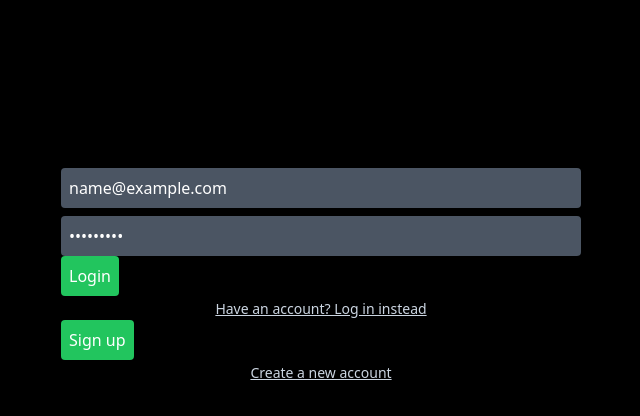
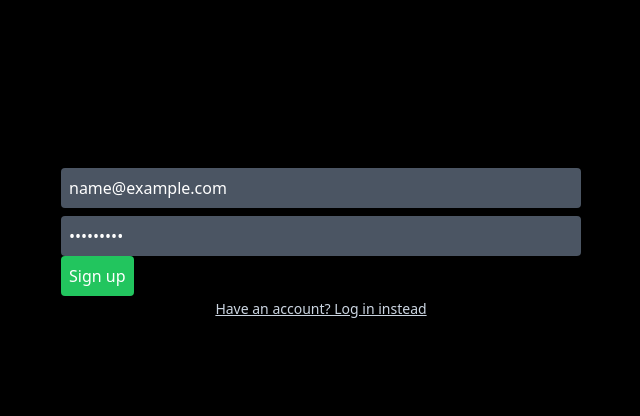
Before and after one commit to GuiltyEND/Auth-and-login, a Nuxt app: page / in a window 1280 px wide. Both pictures are taken after typing "name@example.com", "Sample123" into the empty fields and a click on the button "Create a new account". Shown: the top 416 px of the page, without its empty margins (319-959 px from the left). Built offline with nearby package versions, Linux system fonts and the light colour scheme; no server answers.

Commit message:
Add files via upload
finish

```diff
--- a/components/login.vue
+++ b/components/login.vue
@@ -10,15 +10,17 @@
     class="w-full mt-8 text-sm text-center underline text-slate-300"
     @click="changeComponent"
   >
-    <span>Have an account? Log in instead</span>
+    <span>Create a new account</span>
   </button>
 </template>
 <script>
+
 export default {
   props:{email:String,password:String},
+  emits:['changeComponent'],
   methods: {
     changeComponent() {
-      this.$emit('changeComponent')
+      this.$emit('changeComponent', 'Register')
     },
     login() {
       const supabase = useSupabaseClient();
--- a/components/register.vue
+++ b/components/register.vue
@@ -8,18 +8,19 @@
   </button>
   <button
     class="w-full mt-8 text-sm text-center underline text-slate-300"
-    @click="isSignUp = !isSignUp"
+    @click="changeComponent"
   >
-    <span>Create a new account</span>
+    <span>Have an account? Log in instead</span>
   </button>
 </template>
 <script>
 
 export default {
   props:{email:String,password:String},
+  emits:['changeComponent'],
   methods: {
     changeComponent() {
-      this.$emit('changeComponent')
+      this.$emit('changeComponent','Login')
     },
     signUp(){
       const supabase = useSupabaseClient();
--- a/pages/index.vue
+++ b/pages/index.vue
@@ -20,23 +20,40 @@
           class="p-2 bg-gray-600 text-white rounded"
         >
       </form>
-      <login
-        :email="email"
-        :password="password"
-      />
-      <register
-        :email="email"
-        :password="password"
-      />
+      <keep-alive>
+        <component
+          :is="currentlyAuthComponent"
+          @change-component='changeComponent'
+          :password="password"
+          :email="email">
+        </component>
+      </keep-alive>
     </div>
   </div>
 </template>
+<script>
+import Login from '../components/login.vue'
+import Register from '../components/register.vue'
 
+export default {
+    components: {
+    Login,
+    Register
+  },
+  data() {
+    return {
+      currentlyAuthComponent:'Login'
+    }
+  },
+
+  methods: {
+    changeComponent(component) {
+    this.currentlyAuthComponent = component
+    }
+  }
+}
+</script>
 <script setup>
-import login from '../components/login.vue'
-import register from '../components/register.vue'
-
-
 
 const supabase = useSupabaseClient();
 
@@ -45,20 +62,10 @@ definePageMeta({
   layout: "autorization",
 });
 
-
-
-const isSignUp = ref(false);
 const email = ref("");
 const password = ref("");
+const user = useSupabaseUser();
 
-
-
-
-
-
-
-
-const user = useSupabaseUser();
 onMounted(() => {
   watchEffect(() => {
     if (user.value) {
```
Also changed, not shown: 1 other file (tests, documents, lock files or other folders).
